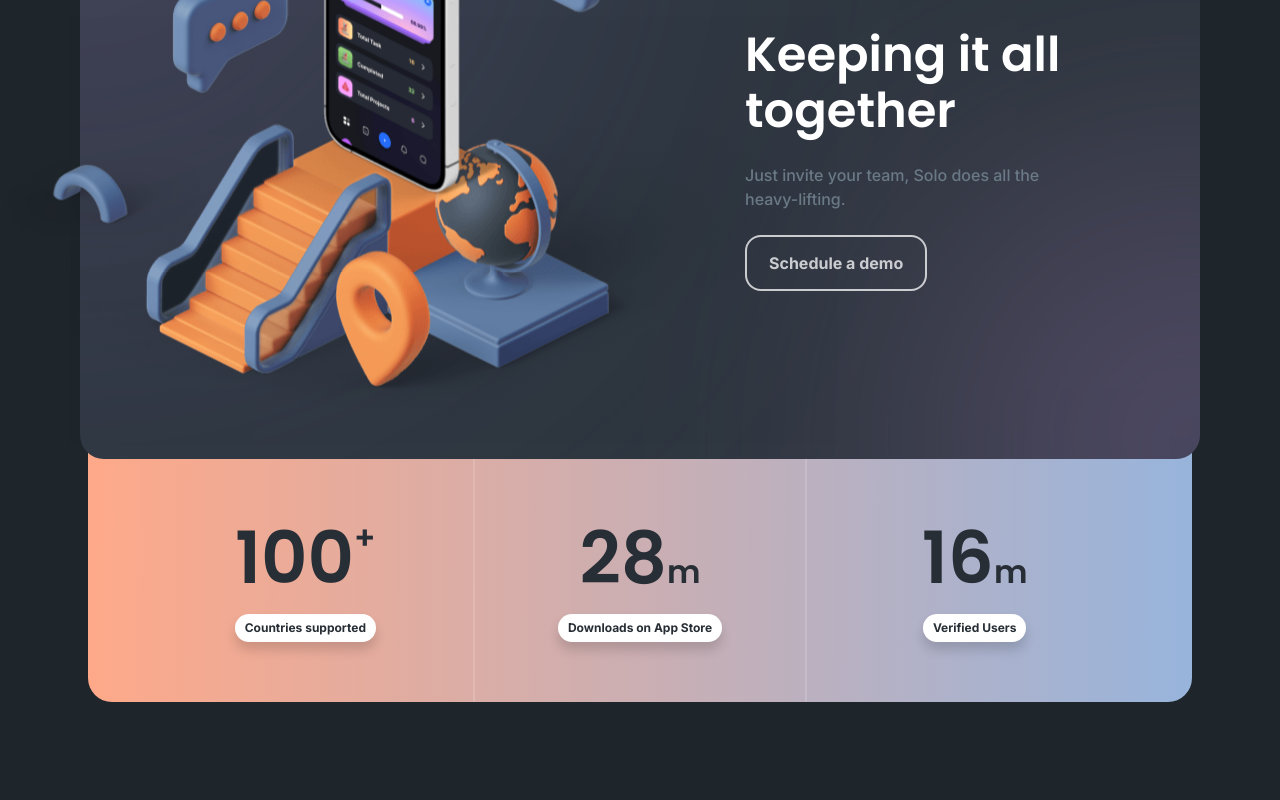
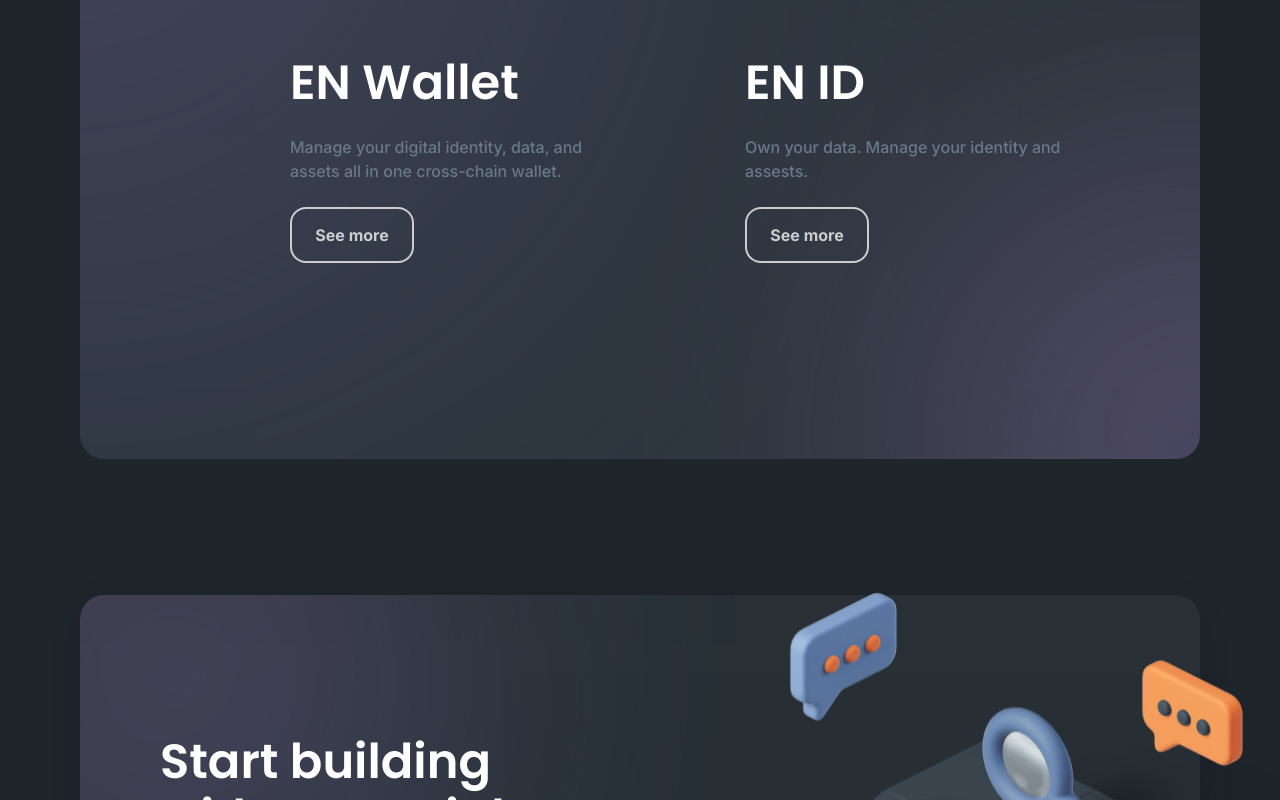
Before and after one commit to halildogan/estatetial-landing, a Next.js app: page / in a window 1280 px wide. Shown: the part 2660-3460 px from the top of the page. Built offline with nearby package versions, Linux system fonts and the light colour scheme.

Commit message:
Build and Wallet Card

```diff
--- /dev/null
+++ b/components/Wallet/index.js
@@ -0,0 +1,25 @@
+/* eslint-disable jsx-a11y/alt-text */
+/* eslint-disable @next/next/no-img-element */
+
+const WalletCard = () => {
+
+    return (
+        <div className="quality__center center">
+            <div className="quality__body">
+                <div className="quality__bg" />
+                 <div className="quality__wrap">
+                    <h2 className="quality__title h2" data-aos="animation-scale-top" data-aos-duration={600}>EN  Wallet</h2>
+                    <div className="quality__text">Manage your digital identity, data, and assets all in one cross-chain wallet.</div>
+                    <button className="quality__btn btn btn_border">See more</button>
+                </div>
+                <div className="quality__wrap">
+                    <h2 className="quality__title h2" data-aos="animation-scale-top" data-aos-duration={600}>EN ID</h2>
+                    <div className="quality__text">Own your data. Manage your identity and assests.</div>
+                    <button className="quality__btn btn btn_border">See more</button>
+                </div>
+            </div>
+        </div>
+    )
+}
+
+export default WalletCard;
--- a/pages/index.js
+++ b/pages/index.js
@@ -8,12 +8,13 @@ import { makeStyles } from '@material-ui/core/styles';
 import {Header} from '../components/Header';
 import Main from '../components/Main';
 import NetworkApp from '../components/NetworkApp';
+import Wallet from '../components/Wallet';
 
 
 import Quality from '../components/Quality';
 import Steps from '../components/Steps';
 import Advantages from '../components/Advantages';
-import History from '../components/History';
+import BuildCard from '../components/Build';
 import Options from '../components/Options';
 import Integrations from '../components/Integrations';
 import Description from '../components/Description';
@@ -54,38 +55,36 @@ export default function Landing(props) {
           <section id="integrations" className={"integrations"}>
             <Integrations />
           </section>
-
           <section id="quality" className={"quality"}>
           <NetworkApp />
           </section>
+          <section id="quality" className={"quality"}>
+          <Wallet />
+          </section>
 
+          <section id="history" className={"history"}>
+            <BuildCard />
+          </section>
+
+          <section id="productivity" className={"productivity"}>
+            <Productivity />
+          </section>
+          <section id="review" className={"review"}>
+            <Review />
+          </section>
 
 
           <section id="quality" className={"quality"}>
-          < Quality />
+          <Quality />
           </section>
-
-
           <section id="steps" className={"steps"}>
             <Steps />
-          </section>
-          <section id="advantages" className={"advantages"}>
-            <Advantages />
-          </section>
-          <section id="history" className={"history"}>
-            <History />
           </section>
           <section id="options" className={"options"}>
             <Options />
           </section>
           <section id="description" className={"description"}>
             <Description />
-          </section>
-          <section id="productivity" className={"productivity"}>
-            <Productivity />
-          </section>
-          <section id="review" className={"review"}>
-            <Review />
           </section>
           <section id="invite" className={"invite"}>
             <Invite />
```
Also changed, not shown: components/Build/index.js (added), 1 other file (tests, documents, lock files or other folders).
